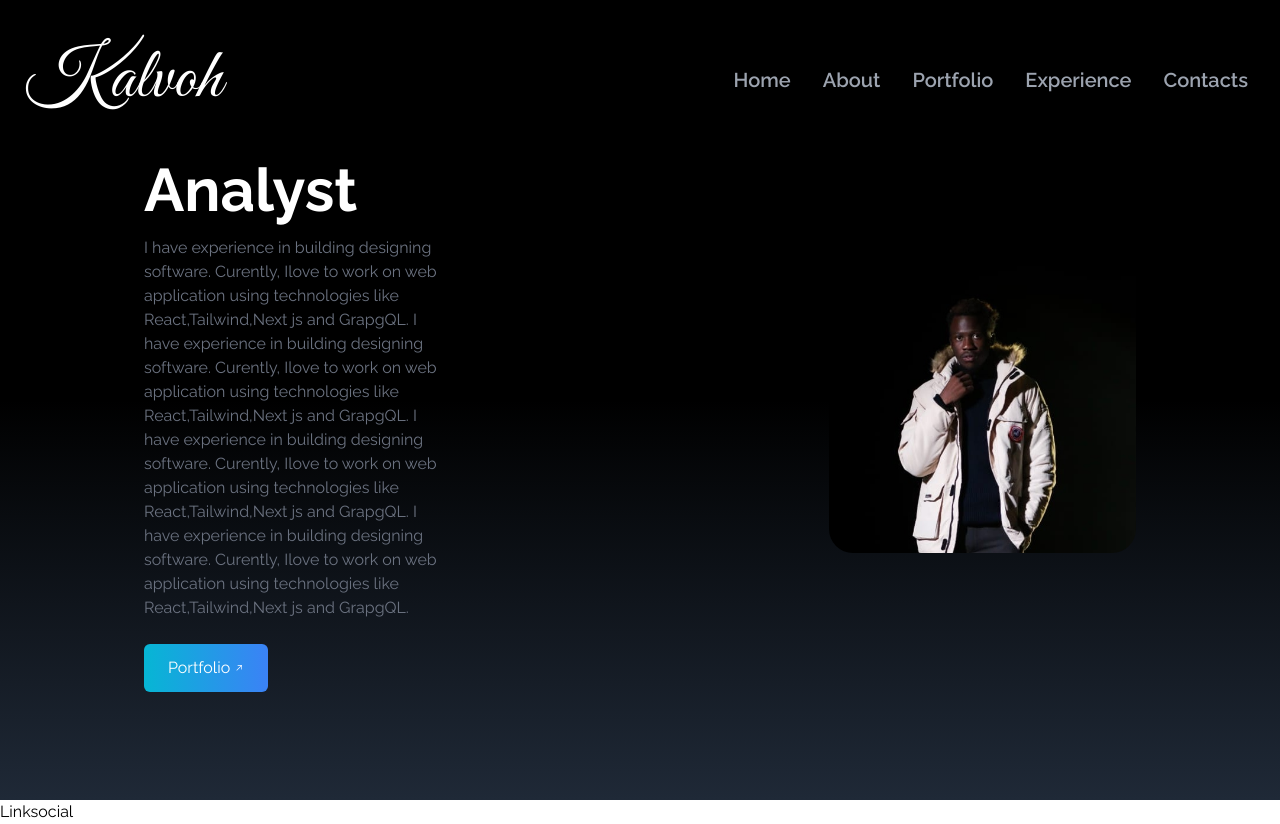
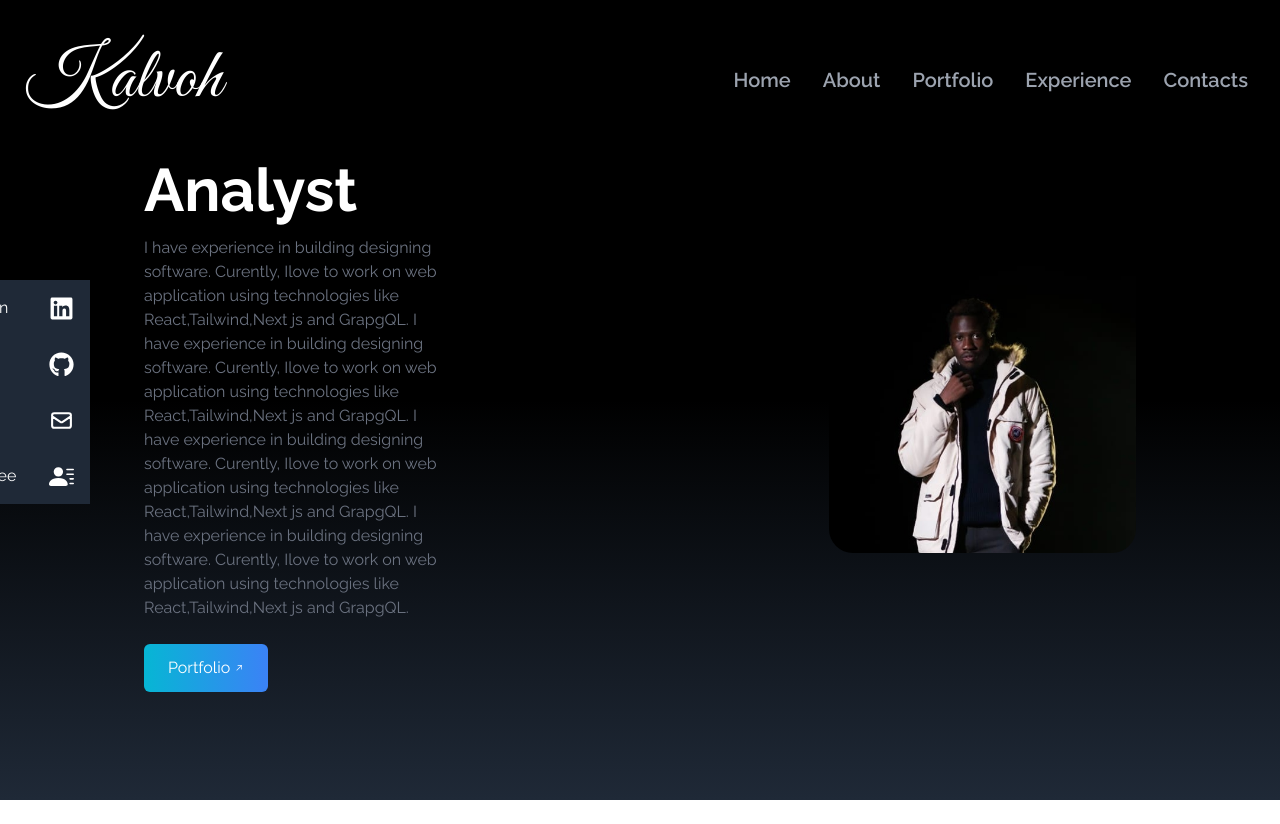
Before and after one commit to kayikalvin/portfolio, a React (Vite) app: page / in a window 1280 px wide. After the commit the page ends 800 px from the top, so only its background shows below. Built offline with nearby package versions, Linux system fonts and the light colour scheme.

Commit message:
social links completed

```diff
--- a/src/App.jsx
+++ b/src/App.jsx
@@ -1,7 +1,6 @@
 import Home from "./components/Home"
 import Linksocial from "./components/Linksocial"
 import NavBar from "./components/NavBar"
-import Sociallinks from "./components/Sociallinks"
 import {FaBars,FaTimes} from "react-icons/fa"
 
 function App() {
--- a/src/components/Linksocial.jsx
+++ b/src/components/Linksocial.jsx
@@ -1,8 +1,84 @@
 import React from 'react'
+import {HiOutlineMail} from "react-icons/hi"
+import {FaGithub,FaLinkedin} from "react-icons/fa"
+import {BsFillPersonLinesFill} from "react-icons/bs"
 
 const Linksocial = () => {
+  const links = [
+    {
+        id: 1,
+        child: (
+          <>
+          Linkedin <FaLinkedin size={25}/>
+
+          </>
+        ),
+        href: 'https://linkedin.com',
+        style:'rounded-tr-md'
+
+    },
+    {
+      id: 2,
+      child: (
+        <>
+        Github <FaGithub size={25}/>
+
+        </>
+      ),
+      href: 'https://github.com.com',
+
+
+  },
+  {
+    id: 3,
+    child: (
+      <>
+      Mail <HiOutlineMail size={25}/>
+
+      </>
+    ),
+    href: 'mailto:kayikalvin@gmail.com',
+
+
+},
+{
+  id: 4,
+  child: (
+    <>
+    Resumee <BsFillPersonLinesFill size={25}/>
+
+    </>
+  ),
+  href: './Alvinn kayi mwashi word resumee.pdf',
+  style:'rounded-br-md',
+  download:true,
+
+},
+
+
+  ]
   return (
-    <div>Linksocial</div>
+    <div className='hidden lg:flex flex-col top-[35%] left-0 fixed'>
+      <ul>
+        {links.map(({id,child,href,style,download})=>(
+          <li className={'flex justify-between items-center w-40 h-14 px-4 bg-gray-800 ml-[-70px] hover:ml-[-10px] hover:rounded-md duration-300'+ "" + style} >
+          <a href={href} className='flex justify-between items-center w-full text-white'
+          download={download}
+          target='_blank'
+          rel='noreferrer'
+          >
+
+          {child}
+          </a>
+        </li>
+        )
+
+
+
+        )}
+
+      </ul>
+    </div>
   )
 }
 
```
Also changed, not shown: 1 other file (tests, documents, lock files or other folders).
